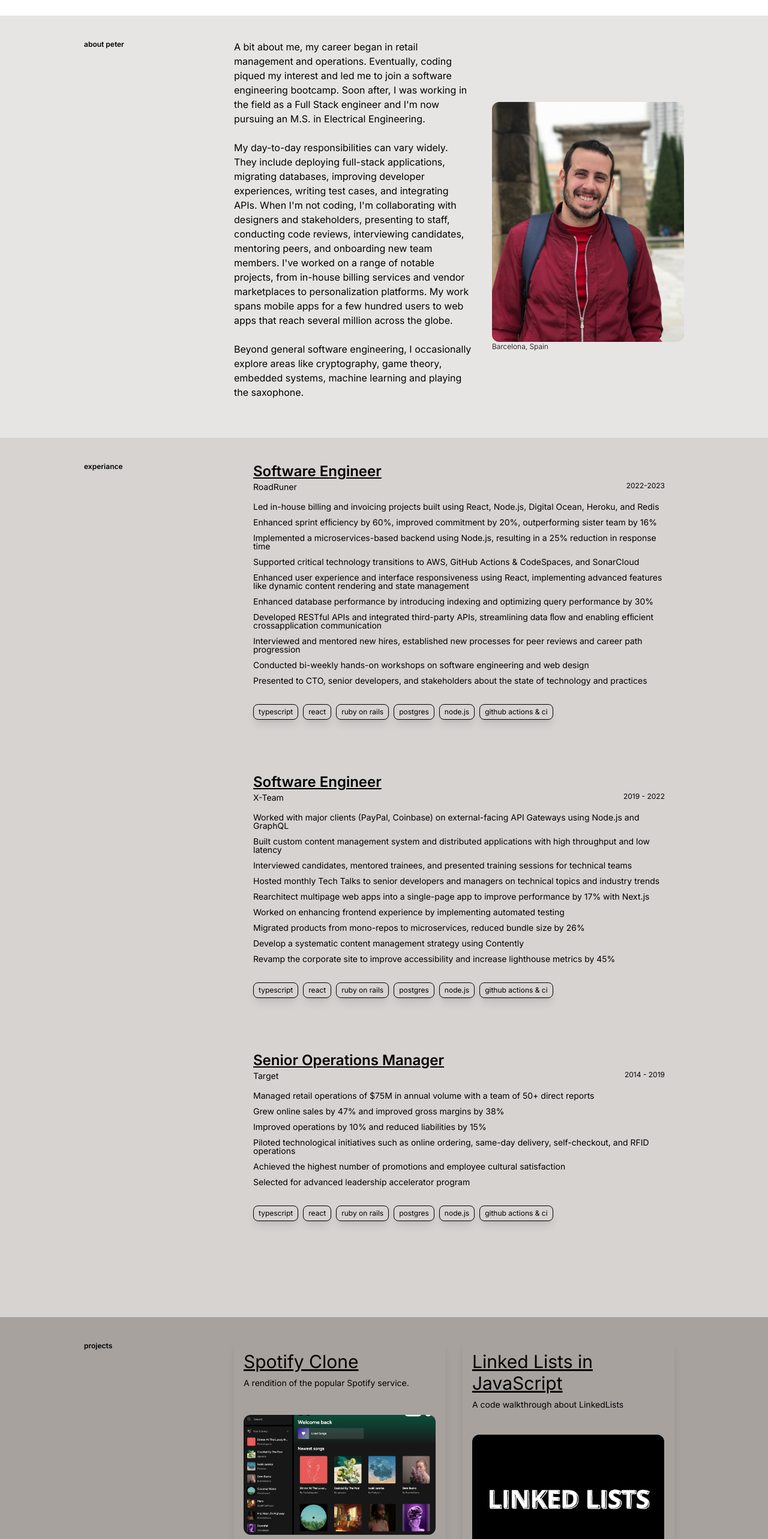
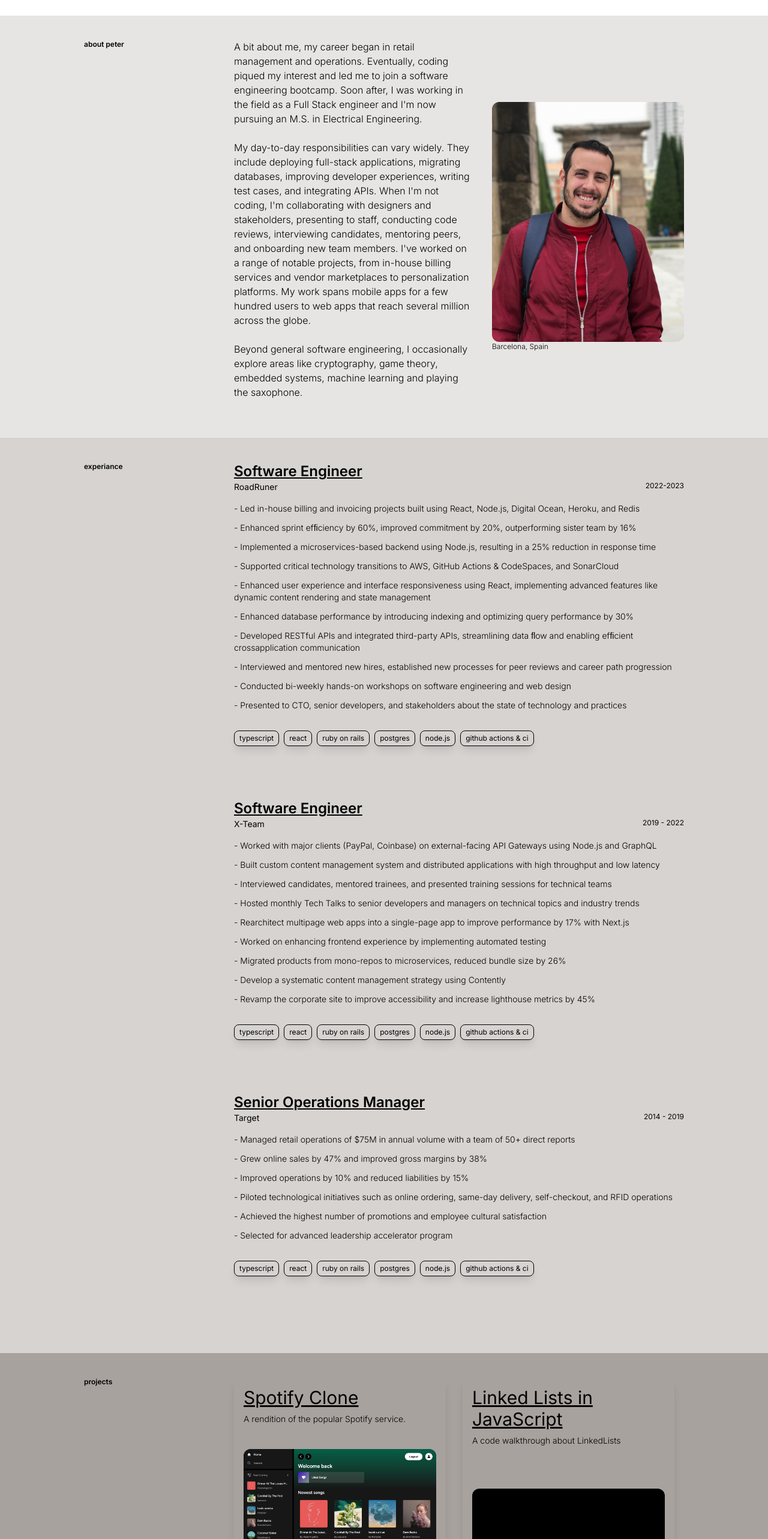
Before and after one commit to petercorrea/petercorrea-v2, a Next.js app: page / in a window 1280 px wide. Shown: the part 854-3420 px from the top of the page at 60% size. Built offline with nearby package versions, Linux system fonts and the light colour scheme.

Commit message:
adjusted mobile responsiveness

```diff
--- a/components/ProjectCard.tsx
+++ b/components/ProjectCard.tsx
@@ -15,8 +15,8 @@ const ProjectCard = ({ project, darkMode }: ProjectCardProps) => {
   return (
     <div
       className={`${
-        darkMode ? '' : 'shadow-lg'
-      } p-4 rounded-xl mb-16 mr-4 flex flex-col flex-start justify-between hover:shadow-lg hover:-translate-y-2 transition ease-in`}
+        darkMode ? 'shadow-lightShadow' : 'shadow-lg'
+      } rounded-xl mb-16 mr-4 flex flex-col flex-start justify-between hover:shadow-darkShadow hover:-translate-y-2 transition ease-in max-w-[500px] p-4`}
     >
       <div>
         {/* title */}
@@ -27,21 +27,21 @@ const ProjectCard = ({ project, darkMode }: ProjectCardProps) => {
         </Link>
 
         {/* description */}
-        <p className="text-primary text-sm mb-10">{project.description}</p>
+        <p className="text-primary text-sm mb-10 font-light">
+          {project.description}
+        </p>
       </div>
 
       <div>
         {/* image */}
         <Link href={project.production_url || project.youtube_url}>
-          <div className="relative w-[320px] h-[200px] rounded-xl overflow-hidden mb-4">
+          <div className="min-h-[200px] max-w-[500px] max-h-[250px] relative rounded-xl overflow-hidden mb-4 flex flex-col justify-center bg-black">
             <Image
               src={project.image}
               alt="Image"
-              fill
-              sizes="500px"
-              style={{
-                objectFit: 'cover',
-              }}
+              layout="responsive"
+              width={500}
+              height={300}
             />
           </div>
         </Link>
@@ -81,7 +81,7 @@ const ProjectCard = ({ project, darkMode }: ProjectCardProps) => {
             <div className="flex flex-row items-center mr-4">
               <Link
                 href={project.github_url}
-                className="text-sm text-primary mr-1 hover:underline"
+                className="text-sm text-primary mr-1 hover:underline font-light"
               >
                 github
               </Link>
@@ -95,7 +95,7 @@ const ProjectCard = ({ project, darkMode }: ProjectCardProps) => {
             <div className="flex flex-row items-center mr-4">
               <Link
                 href={project.youtube_url}
-                className="text-sm text-primary mr-1 hover:underline"
+                className="text-sm text-primary mr-1 hover:underline font-light"
               >
                 youtube
               </Link>
@@ -109,7 +109,7 @@ const ProjectCard = ({ project, darkMode }: ProjectCardProps) => {
             <div className="flex flex-row mr-4 items-center">
               <Link
                 href={project.production_url}
-                className="text-sm text-primary mr-1 hover:underline"
+                className="text-sm text-primary mr-1 hover:underline font-light"
               >
                 demo
               </Link>
--- a/components/XPCard.tsx
+++ b/components/XPCard.tsx
@@ -18,8 +18,8 @@ const XPCard = ({ experiance }: XPCardProps) => {
       </div>
 
       {experiance.responsibilities.map((item, idx) => (
-        <p key={idx} className="leading-none mb-3 text-sm text-primary">
-          {item}
+        <p key={idx} className="leading-5 mb-3 text-primary font-light text-sm">
+          {`- ${item}`}
         </p>
       ))}
 
--- a/components/sections/About.tsx
+++ b/components/sections/About.tsx
@@ -13,21 +13,20 @@ const About = ({ darkMode }: AboutProps) => {
       id="about"
       classname={`${darkMode ? 'bg-stone-500' : 'bg-stone-200'}`}
     >
-      <div className="max-w-[1000px]">
-        {/* flex parent */}
-        <div className="grid grid-cols-4 w-full">
-          <div className=" min-w-fit">
-            <h1 className="text-primary text-xs font-semibold sticky top-0 lowercase">
+      <div className="flex flex-col md:grid md:grid-cols-4 w-full max-w-[1000px]">
+        {/* section heading */}
+        <div className="relative -top-4">
+          <h1 className="md:pt-4 text-primary text-xs font-semibold md:sticky top-0 lowercase mb-4 md:mb-0 min-w-fit h-fit">
             About peter
           </h1>
         </div>
 
-          <div className="col-span-3">
-            <div className="flex flex-row">
-              <div className="mr-8 ml-0 max-w-[400px]">
+        <div className="flex flex-col lg:flex-row md:col-span-3">
+          {/* Summary */}
+          <div className="mr-8 ml-0">
             {data.professionalSummary.map((paragraph, idx) => (
               <div key={idx}>
-                    <p className="text-primary">{paragraph}</p>
+                <p className="text-primary font-light">{paragraph}</p>
                 <br />
               </div>
             ))}
@@ -35,6 +34,7 @@ const About = ({ darkMode }: AboutProps) => {
 
           <TransitionOnView delay="100">
             <div className="flex flex-col justify-center items-start h-full">
+              {/* pic */}
               <div className="relative w-[320px] h-[400px] rounded-xl overflow-hidden">
                 <Image
                   src="/pic_1.jpeg"
@@ -46,6 +46,7 @@ const About = ({ darkMode }: AboutProps) => {
                   }}
                 />
               </div>
+              {/* caption */}
               <p className="text-primary text-xs font-light">
                 Barcelona, Spain
               </p>
@@ -53,8 +54,6 @@ const About = ({ darkMode }: AboutProps) => {
           </TransitionOnView>
         </div>
       </div>
-        </div>
-      </div>
     </Padding>
   );
 };
--- a/components/sections/Projects.tsx
+++ b/components/sections/Projects.tsx
@@ -12,15 +12,15 @@ const Projects = ({ darkMode }: ProjectsProps) => {
       id="projects"
       classname={`${darkMode ? 'bg-stone-700' : 'bg-stone-400'}`}
     >
-      <div className="grid grid-cols-4  justify-start w-full max-w-[1000px]">
-        <div className=" min-w-fit">
-          <h1 className="text-primary text-xs font-semibold sticky top-0 lowercase">
+      <div className="flex flex-col md:grid md:grid-cols-4 justify-start w-full max-w-[1000px]">
+        <div className="relative -top-4">
+          <h1 className="md:pt-4 mb-4 md:mb-0 text-primary text-xs font-semibold md:sticky top-0 lowercase min-w-fit h-fit">
             Projects
           </h1>
         </div>
 
-        <div className="flex flex-col justify-center items-center col-span-3 max-w-[800px]">
-          <div className="grid md:grid-cols-2 gap-3">
+        <div className="flex flex-col justify-center items-start col-span-3 max-w-[800px]">
+          <div className="grid grid-cols-1 sm:grid-cols-2 gap-3">
             {data.projects.map((item, idx) => (
               <ProjectCard key={idx} project={item} darkMode={darkMode} />
             ))}
--- a/components/sections/XP.tsx
+++ b/components/sections/XP.tsx
@@ -13,14 +13,14 @@ const XP = ({ darkMode }: XPProps) => {
       classname={`${darkMode ? 'bg-stone-600' : 'bg-stone-300'}`}
     >
       {/* flex parent */}
-      <div className="grid grid-cols-4  justify-start w-full max-w-[1000px]">
-        <div className=" min-w-fit">
-          <h1 className="text-primary text-xs font-semibold sticky top-0 lowercase">
+      <div className="flex flex-col md:grid md:grid-cols-4 md:justify-start w-full max-w-[1000px]">
+        <div className="relative -top-4">
+          <h1 className="md:pt-4 mb-4 md:mb-0 min-w-fit text-primary text-xs font-semibold md:sticky top-0 lowercase h-fit">
             Experiance
           </h1>
         </div>
 
-        <div className="col-span-3 p-8 pt-0">
+        <div className="col-span-3 pt-0">
           {data.professionalExperiance.map((xp, idx) => (
             <XPCard key={idx} experiance={xp} />
           ))}
--- a/tailwind.config.ts
+++ b/tailwind.config.ts
@@ -41,6 +41,10 @@ const config: Config = {
       transitionTimingFunction: {
         flow: 'cubic-bezier(0.000, -0.005, 0.375, 1.005)',
       },
+      boxShadow: {
+        lightShadow: '-2px 1px 26px 5px rgba(0,0,0,0.20)',
+        darkShadow: '-2px 1px 26px 5px rgba(0,0,0,0.40)',
+      },
     },
   },
   variants: {},
```
Lines whose indentation alone changed are shown as unchanged.
